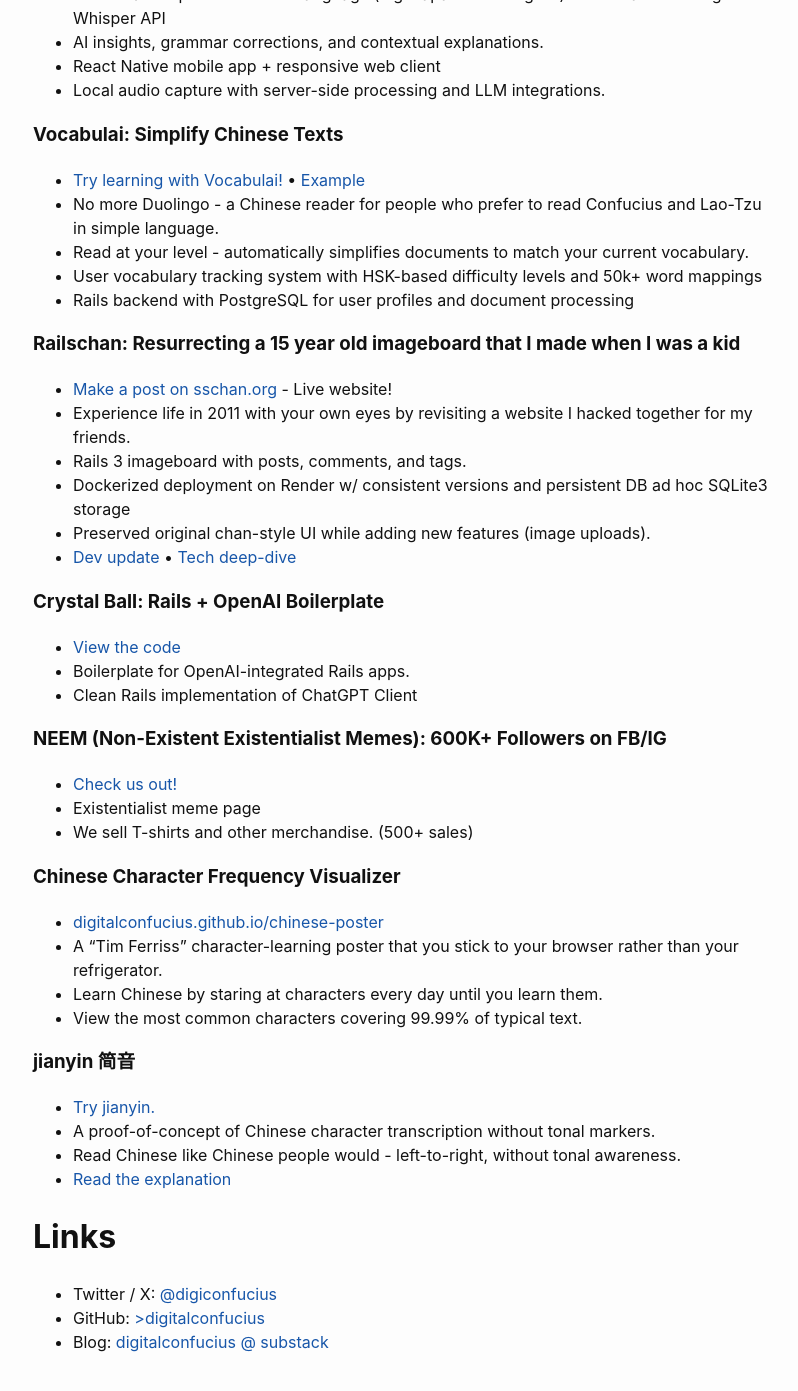
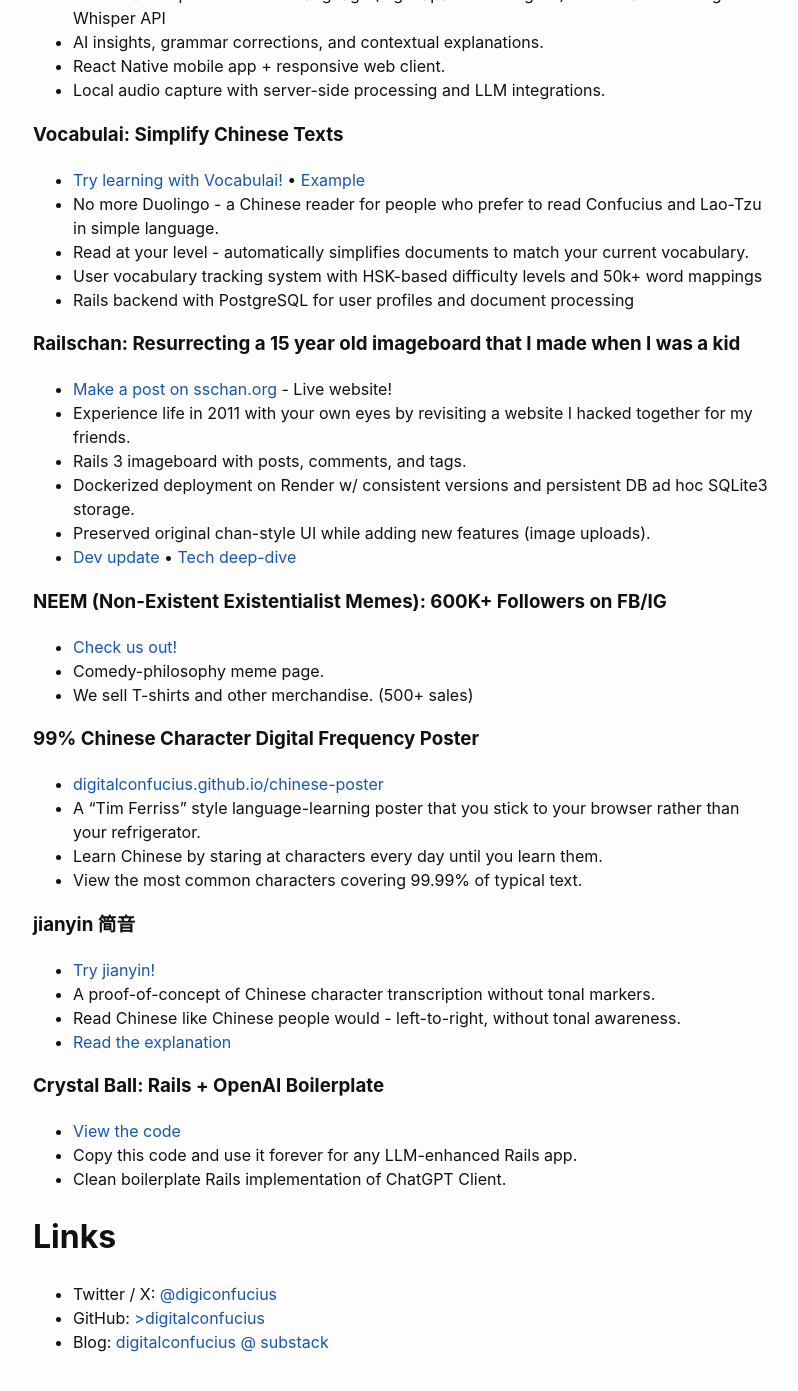
Before and after one commit to digitalconfucius/digitalconfucius.github.io, a Jekyll site: the page built from index.markdown, in a window 1280 px wide and 1400 px high, scrolled down 893 px. Shown: the top 1391 px of the window, without its empty margins (237-1035 px from the left). Built offline with Jekyll 4.4.1, drawn with Linux system fonts in a browser that asks for light colours.

Commit message:
Update index.markdown

```diff
--- a/index.markdown
+++ b/index.markdown
@@ -29,7 +29,7 @@ Latest updates on [Twitter / X](https://twitter.com/digiconfucius).
 - Enjoy a hands-free language exchange experience with our AI audio assistant - no more note-taking or being glued to your dictionary.
 - Audio transcriptions of mixed language (e.g. Japanese & English) conversations using Whisper API
 - AI insights, grammar corrections, and contextual explanations.
-- React Native mobile app + responsive web client
+- React Native mobile app + responsive web client.
 - Local audio capture with server-side processing and LLM integrations.
 
 ### Vocabulai: Simplify Chinese Texts
@@ -43,31 +43,31 @@ Latest updates on [Twitter / X](https://twitter.com/digiconfucius).
 - [Make a post on sschan.org](https://sschan.org/posts) - Live website!
 - Experience life in 2011 with your own eyes by revisiting a website I hacked together for my friends.
 - Rails 3 imageboard with posts, comments, and tags.
-- Dockerized deployment on Render w/ consistent versions and persistent DB ad hoc SQLite3 storage
+- Dockerized deployment on Render w/ consistent versions and persistent DB ad hoc SQLite3 storage.
 - Preserved original chan-style UI while adding new features (image uploads).
 - [Dev update](https://x.com/digiconfucius/status/1765974455300354236) • [Tech deep-dive](https://digitalconfucius.substack.com/p/railschan-resurrection)
 
-### Crystal Ball: Rails + OpenAI Boilerplate
-- [View the code](https://github.com/digitalconfucius/crystal-ball/tree/main)
-- Boilerplate for OpenAI-integrated Rails apps.
-- Clean Rails implementation of ChatGPT Client
-
 ### NEEM (Non-Existent Existentialist Memes): 600K+ Followers on FB/IG
 - [Check us out!](https://neemblog.home.blog/memes/)
-- Existentialist meme page
+- Comedy-philosophy meme page.
 - We sell T-shirts and other merchandise. (500+ sales)
 
-### Chinese Character Frequency Visualizer
+### 99% Chinese Character Digital Frequency Poster
 - [digitalconfucius.github.io/chinese-poster](https://digitalconfucius.github.io/chinese-poster/)
-- A "Tim Ferriss" character-learning poster that you stick to your browser rather than your refrigerator.
+- A "Tim Ferriss" style language-learning poster that you stick to your browser rather than your refrigerator.
 - Learn Chinese by staring at characters every day until you learn them.
 - View the most common characters covering 99.99% of typical text.
 
 ### jianyin 简音
-- [Try jianyin.](https://digitalconfucius.com/jianyin/)
+- [Try jianyin!](https://digitalconfucius.com/jianyin/)
 - A proof-of-concept of Chinese character transcription without tonal markers.
 - Read Chinese like Chinese people would - left-to-right, without tonal awareness.
 - [Read the explanation](https://github.com/digitalconfucius/jianyin/)
+
+### Crystal Ball: Rails + OpenAI Boilerplate
+- [View the code](https://github.com/digitalconfucius/crystal-ball/tree/main)
+- Copy this code and use it forever for any LLM-enhanced Rails app.
+- Clean boilerplate Rails implementation of ChatGPT Client.
 
 # Links
 - Twitter / X: [@digiconfucius](https://twitter.com/digiconfucius)
```
